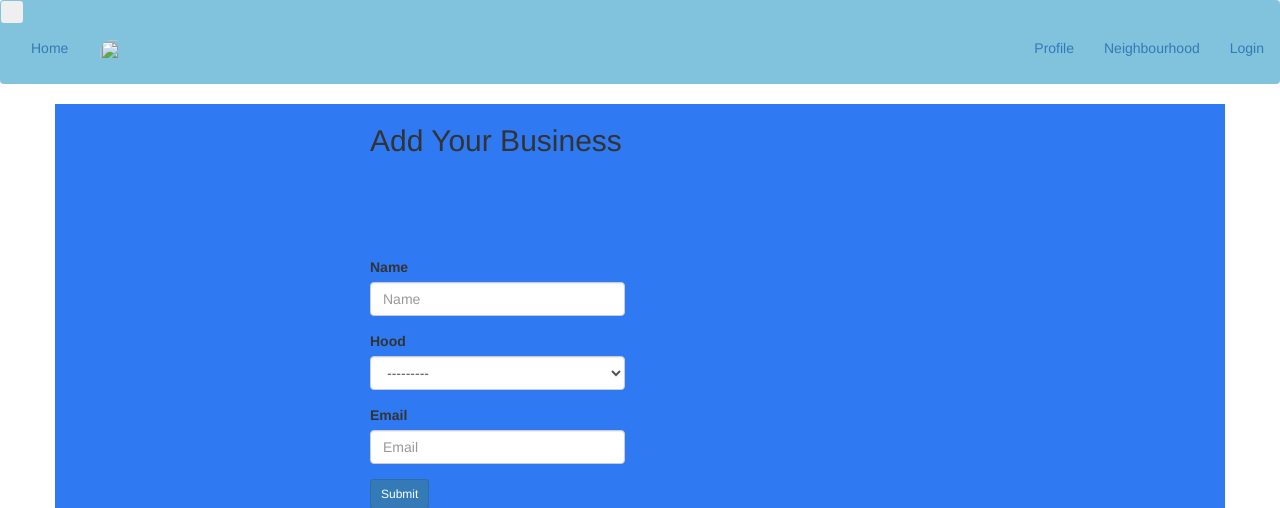
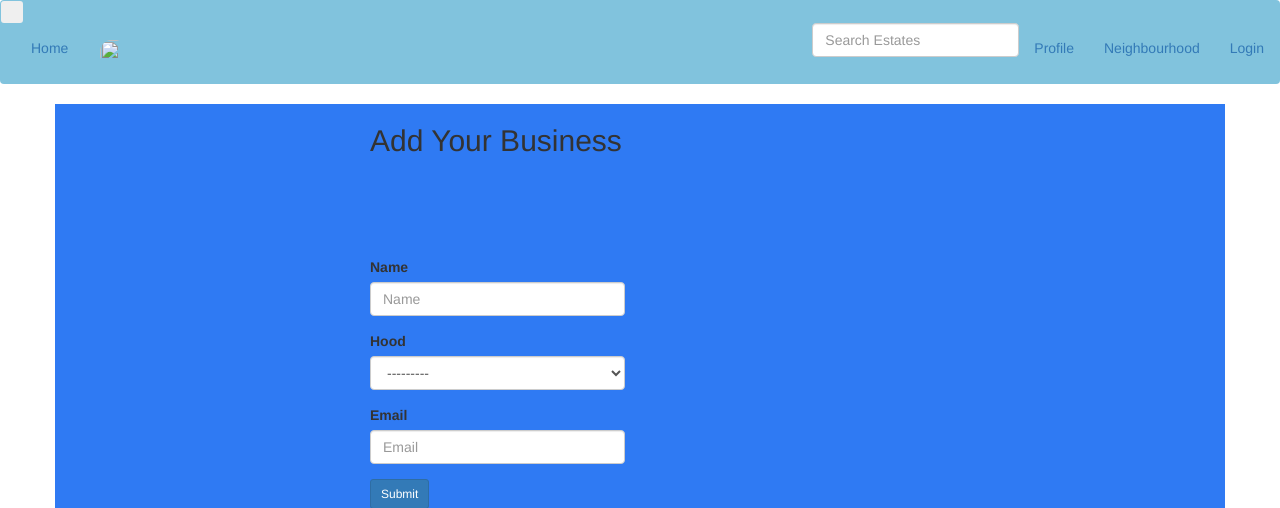
Before and after one commit to vincentouma/Neighbourhood, a Django app: page /business/ in a window 1280 px wide. Shown: the top 508 px of the page. Run offline with Django 3.2, Linux system fonts and the light colour scheme; data that the repository does not hold is empty; some libraries are stand-ins or nearby versions; some web fonts are replaced.

```diff
--- a/hood/templates/navbar.html
+++ b/hood/templates/navbar.html
@@ -88,6 +88,9 @@
                 </ul>
 
                 <ul class="nav navbar-nav navbar-right">
+                    <li>  <form class="form-inline my-2 my-lg-0" role="search" action="{% url 'search' %}">
+                            <input class="form-control my-2 my-sm-0 search-input" name="hoods" type="search" placeholder="Search Estates" aria-label="Search">
+                        </form></li>
                     <li> <a href="{% url 'profile' %}">Profile</a></li>
                     <li><a class="dropdown-item" href="{% url 'hoods' %}" type="button">Neighbourhood</a></li>
 
```
